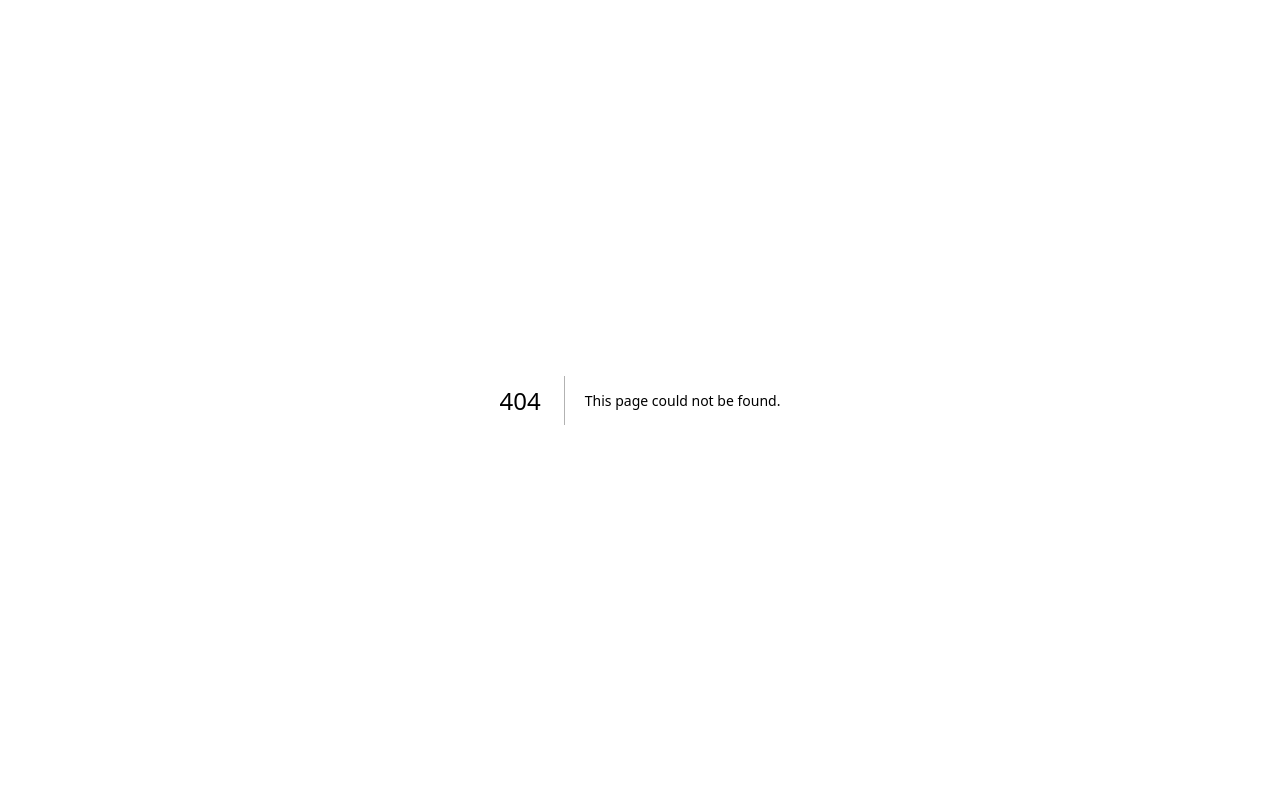
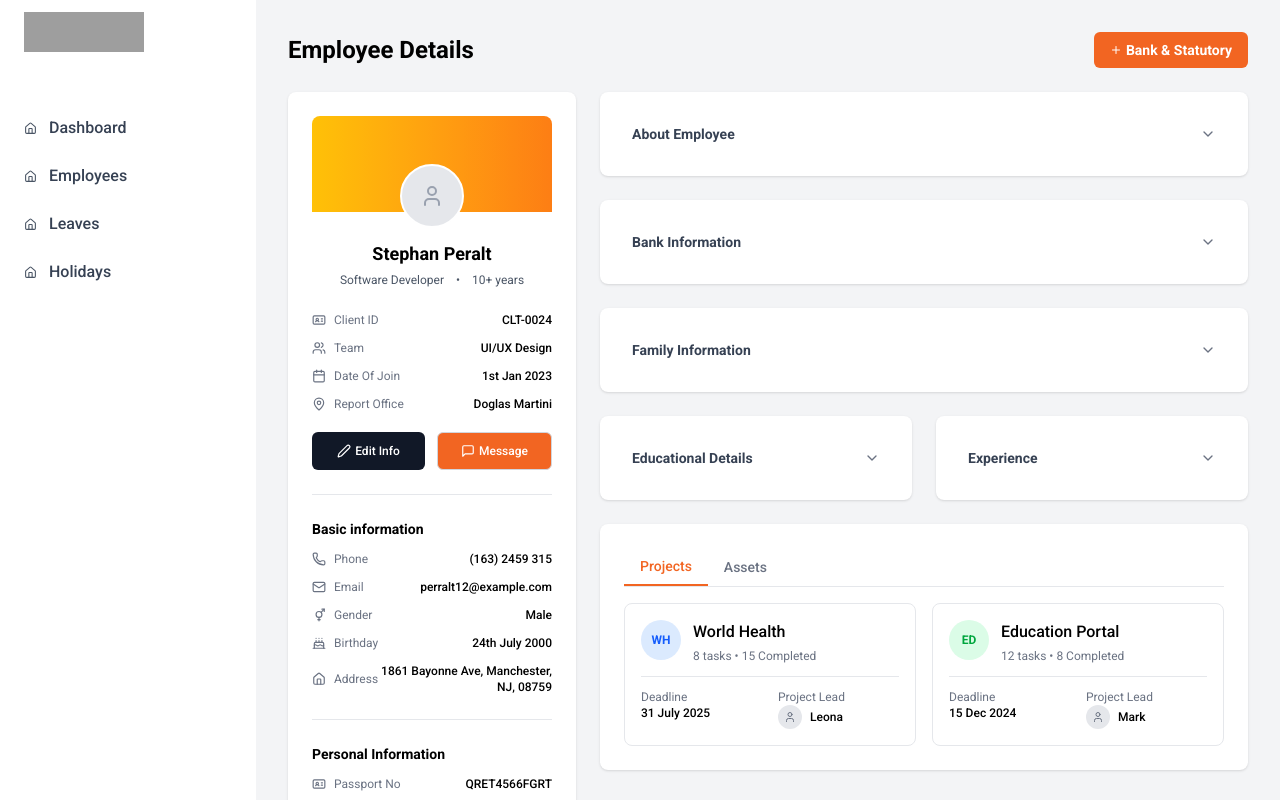
Before and after one commit to Blue-Health-Here/frontend.hr-management-system, a Next.js app: page /employees/details in a window 1280 px wide. Before the commit this address had no page. Built offline with nearby package versions, Linux system fonts and the light colour scheme; grey boxes are pictures that could not be loaded.

Commit message:
changed file routes for employees
change employees pages components path

```diff
--- a/app/employee-details/page.tsx
+++ b/app/employees/details/page.tsx
@@ -1,7 +1,7 @@
 // HRDashboard.tsx
 
+import EmployeeDetailsView from "@/components/employees/details";
 import MainLayout from "@/components/layouts/MainLayout";
-import EmployeeDetailsView from "@/components/employee-details";
 
 export default function HRDashboard() {
   return (
--- a/components/employee-details/DetailRow.tsx
+++ /dev/null
@@ -1,13 +0,0 @@
-export default function DetailRow({ label, value, icon }: { label: string; value: string; icon?: React.ReactNode }) {
-    return (
-      <div className="flex justify-between items-center text-xs">
-        <div className="flex items-center text-gray-500">
-          {icon && <span className="mr-2">{icon}</span>}
-          {label}
-        </div>
-        <div className="font-medium text-right">
-          {value}
-        </div>
-      </div>
-    );
-  }
--- /dev/null
+++ b/components/employees/details/DetailRow.tsx
@@ -0,0 +1,13 @@
+export default function DetailRow({ label, value, icon }: { label: string; value: string; icon?: React.ReactNode }) {
+  return (
+    <div className="flex justify-between items-center text-xs">
+      <div className="flex items-center text-gray-500">
+        {icon && <span className="mr-2">{icon}</span>}
+        {label}
+      </div>
+      <div className="font-medium text-right">
+        {value}
+      </div>
+    </div>
+  );
+}
--- a/components/employee-details/index.tsx
+++ b/components/employees/details/index.tsx
@@ -32,21 +32,22 @@ function EmployeeDetailsView() {
   const [activeTab, setActiveTab] = useState<"projects" | "assets">("projects");
 
   return (
-    <div className="w-full px-4 sm:px-0">
+    <div className="w-full">
       {/* Header row */}
-      <div className="flex flex-col sm:flex-row items-start sm:items-center justify-between mb-6 mt-6 sm:mt-10 gap-4 sm:gap-0">
-        <h1 className="text-sm ml-0 sm:ml-4">Employee Details</h1>
-        <button className="flex items-center gap-2 px-4 py-2 border border-gray-300 rounded-md bg-[#f26522] text-sm font-medium text-white hover:bg-[#e05c1d] transition-colors w-full sm:w-auto justify-center lg:mr-6">
-          <span className="inline-flex items-center justify-center w-3 h-3 border border-white rounded-full">
-            <Plus size={10} className="text-white" />
-          </span>
-          Bank & Statutory
-        </button>
+      <div className="flex flex-col sm:flex-row justify-between items-start sm:items-center mb-6 gap-4">
+        <h1 className="text-2xl font-bold">Employee Details</h1>
+        <div className="flex flex-col sm:flex-row items-stretch gap-3 w-full sm:w-auto">
+          {/* Add Employee Button */}
+          <button className="flex items-center justify-center text-nowrap xs:justify-start gap-1 px-4 py-2 bg-[#f26522] text-white rounded-md text-sm font-semibold hover:bg-[#e05b1a] transition-colors w-full xs:w-auto">
+            <Plus className="h-3 w-3" />
+            <span>Bank & Statutory</span>
+          </button>
+        </div>
       </div>
 
       <div className="flex flex-col lg:flex-row gap-6">
         {/* Left sections column */}
-        <div className="w-full lg:w-[30%] ml-0 lg:ml-8 space-y-6">
+        <div className="w-full lg:w-[30%] space-y-6">
           {/* Employee details section */}
           <div className="bg-white rounded-lg shadow-sm p-4 sm:p-6">
             {/* Profile header */}
@@ -207,7 +208,7 @@ function EmployeeDetailsView() {
         </div>
 
         {/* Right section - Accordions */}
-        <div className="flex-1 ml-0 lg:ml-6 mr-0 lg:mr-8 space-y-6">
+        <div className="flex-1 space-y-6">
           {/* About Employee Accordion */}
           <div className="bg-white rounded-lg shadow-sm p-4 sm:p-6">
             <div
```
